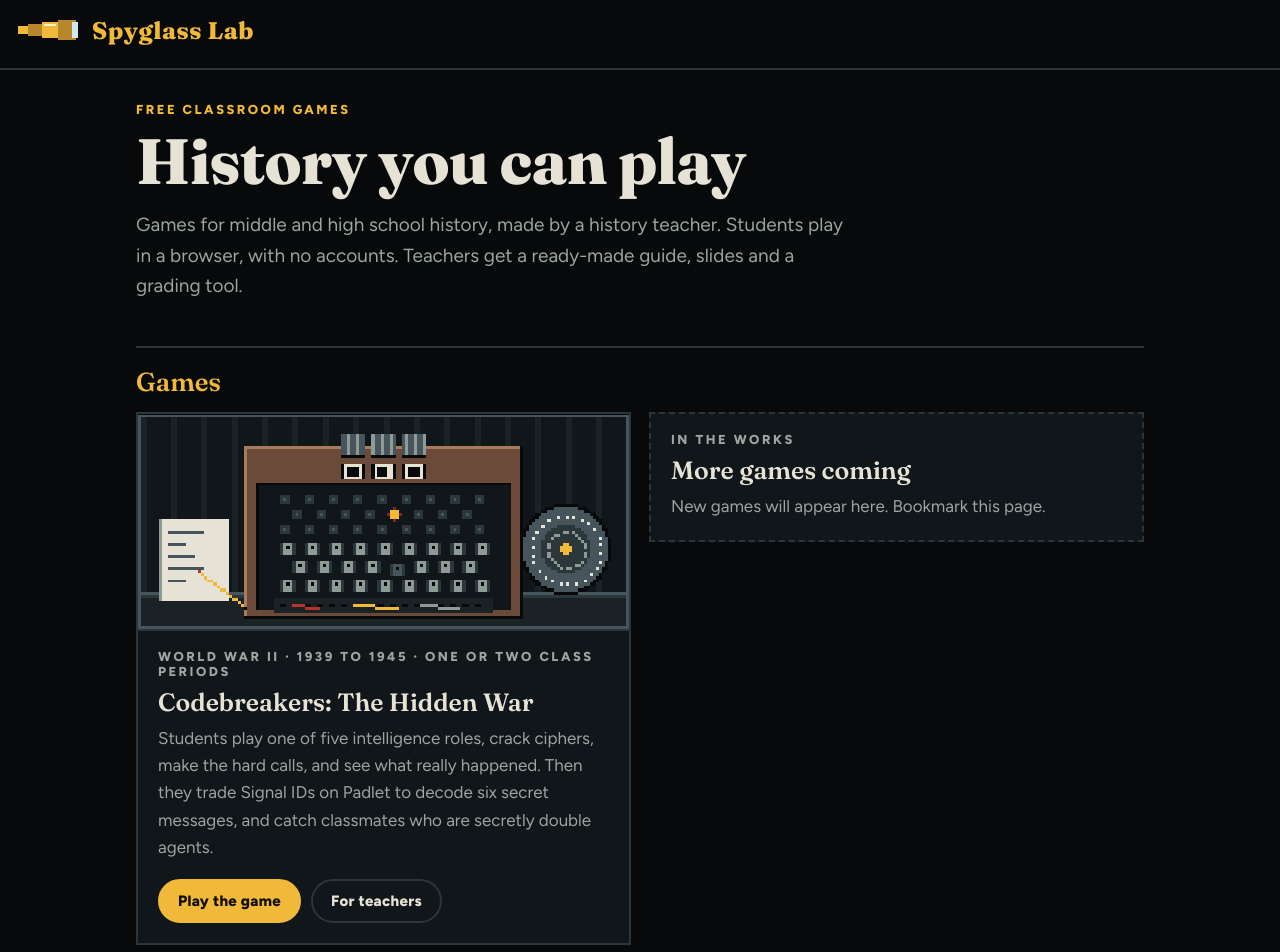
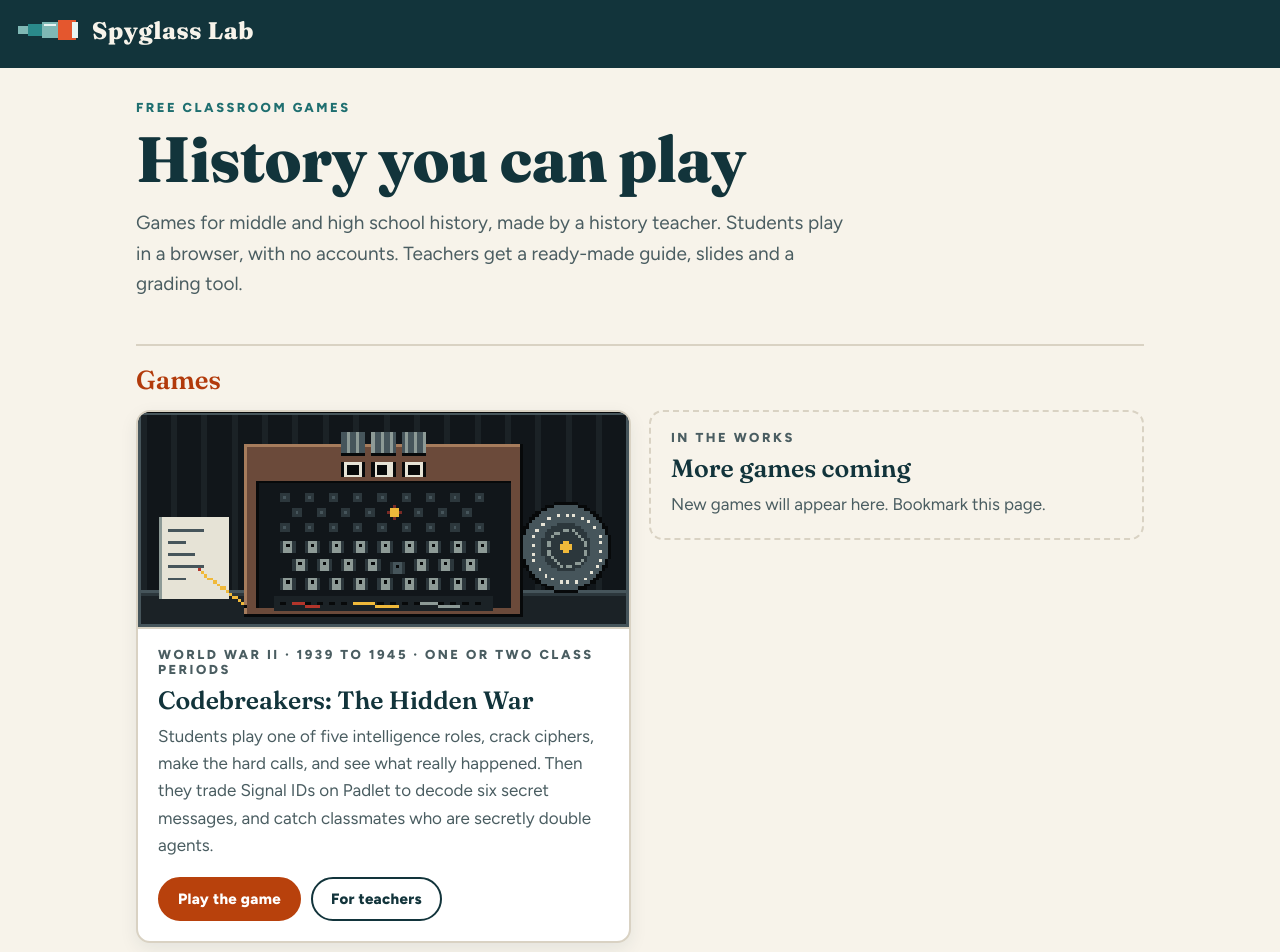
Before and after one commit to spyglass-lab/spyglass-lab.github.io, a plain HTML site: page index.html in a window 1280 px wide. Shown: the top 952 px of the page. Drawn offline with Linux system fonts and the light colour scheme.

Commit message:
Spyglass Lab gets its own colors: light sea chart
Warm paper background, deep sea-teal ink and header, vermilion buttons
and headings, rounded cards; logo recolored. Unlike the game's
near-black and brass. All text meets WCAG AA contrast.

Co-Authored-By: Claude Opus 5.5 <noreply@anthropic.com>

```diff
--- a/index.html
+++ b/index.html
@@ -38,36 +38,39 @@
   unicode-range: U+0000-00FF, U+0131, U+0152-0153, U+02BB-02BC, U+02C6, U+02DA, U+02DC, U+0304, U+0308, U+0329, U+2000-206F, U+20AC, U+2122, U+2191, U+2193, U+2212, U+2215, U+FEFF, U+FFFD;
 }
 
-:root { --bg: #07090a; --panel: #10161a; --line: #2a363b; --ink: #e6e3d6; --dim: #9aa6a0; --gold: #f0b93a; --gold-d: #b8872a; }
+/* Spyglass Lab palette: a light sea chart (warm paper, deep sea-teal ink, vermilion accent), deliberately unlike any game's
+   look (Codebreakers is near-black and brass). Every text pair meets WCAG AA contrast (checked: 5.3:1 or better). */
+:root { --bg: #F7F3EA; --panel: #FFFFFF; --line: #D9D2C3; --ink: #12343B; --dim: #4A5D61; --teal: #1F6F70; --accent: #B23A0B; --btn: #B8410C; --btn-h: #8F3209; --head: #12343B; --cream: #F7F3EA; }
 * { box-sizing: border-box; }
 body { margin: 0; background: var(--bg); color: var(--ink); font: 17px/1.6 "Figtree", system-ui, sans-serif; }
-a { color: var(--gold); }
-a:focus-visible, .btn:focus-visible { outline: 3px solid #8ab4f8; outline-offset: 2px; }
-.top { border-bottom: 2px solid var(--line); padding: 14px 16px; }
-.brand { display: inline-flex; align-items: center; gap: 12px; text-decoration: none; color: var(--gold); font: 800 24px "Fraunces", Georgia, serif; letter-spacing: .5px; }
+a { color: var(--accent); }
+a:focus-visible, .btn:focus-visible { outline: 3px solid #1D4ED8; outline-offset: 2px; }
+.top { background: var(--head); padding: 14px 16px; }
+.top .brand:focus-visible { outline-color: #9CC9FF; }
+.brand { display: inline-flex; align-items: center; gap: 12px; text-decoration: none; color: var(--cream); font: 800 24px "Fraunces", Georgia, serif; letter-spacing: .5px; }
 .glass { width: 64px; height: 32px; }
 .wrap { max-width: 1040px; margin: 0 auto; padding: 32px 16px 48px; }
-.kick, .tag { font: 800 13px "Figtree", sans-serif; letter-spacing: 2.5px; text-transform: uppercase; color: var(--gold); margin: 0; }
+.kick, .tag { font: 800 13px "Figtree", sans-serif; letter-spacing: 2.5px; text-transform: uppercase; color: var(--teal); margin: 0; }
 h1 { font: 800 clamp(36px, 7vw, 64px)/1.05 "Fraunces", Georgia, serif; margin: 10px 0 16px; letter-spacing: -.5px; }
 .lede { font-size: 19px; color: var(--dim); max-width: 720px; margin: 0; }
-.sec { font: 600 26px "Fraunces", Georgia, serif; color: var(--gold); margin: 44px 0 14px; border-top: 2px solid var(--line); padding-top: 18px; }
+.sec { font: 600 26px "Fraunces", Georgia, serif; color: var(--accent); margin: 44px 0 14px; border-top: 2px solid var(--line); padding-top: 18px; }
 .games { display: grid; grid-template-columns: repeat(auto-fit, minmax(300px, 1fr)); gap: 18px; }
-.game { background: var(--panel); border: 2px solid var(--line); display: flex; flex-direction: column; }
+.game { background: var(--panel); border: 2px solid var(--line); border-radius: 14px; overflow: hidden; display: flex; flex-direction: column; box-shadow: 0 6px 18px rgba(18, 52, 59, .08); }
 .game img { width: 100%; height: auto; display: block; image-rendering: pixelated; border-bottom: 2px solid var(--line); background: #000; }
 .gbody { padding: 18px 20px 20px; display: flex; flex-direction: column; gap: 8px; flex: 1; }
 .game h3 { margin: 0; font: 600 25px/1.2 "Fraunces", Georgia, serif; color: var(--ink); }
 .game p { margin: 0; color: var(--dim); }
 .game .row { display: flex; flex-wrap: wrap; gap: 10px; margin-top: auto; padding-top: 10px; }
-.soon { border-style: dashed; align-self: start; }
-.btn { display: inline-block; background: var(--gold); color: #120d00; text-decoration: none; font: 800 15px "Figtree", sans-serif; letter-spacing: .3px; padding: 11px 18px; border: 2px solid var(--gold); border-radius: 999px; }
-.btn:hover { background: #ffd067; }
-.btn.ghost { background: transparent; color: var(--ink); border-color: var(--line); } .btn.ghost:hover { border-color: var(--gold); color: var(--gold); }
+.soon { border-style: dashed; align-self: start; background: transparent; box-shadow: none; }
+.btn { display: inline-block; background: var(--btn); color: #FFFFFF; text-decoration: none; font: 800 15px "Figtree", sans-serif; letter-spacing: .3px; padding: 11px 18px; border: 2px solid var(--btn); border-radius: 999px; }
+.btn:hover { background: var(--btn-h); border-color: var(--btn-h); }
+.btn.ghost { background: transparent; color: var(--ink); border-color: var(--ink); } .btn.ghost:hover { background: var(--ink); color: var(--cream); }
 .facts { margin: 0; padding-left: 20px; color: var(--dim); } .facts li { margin: 8px 0; } .facts b { color: var(--ink); }
 .foot { border-top: 2px solid var(--line); padding: 18px 16px; text-align: center; color: var(--dim); font-size: 14px; }
 </style></head><body>
 <header class="top">
   <a class="brand" href="./" aria-label="Spyglass Lab home">
-    <svg class="glass" viewBox="0 0 64 32" aria-hidden="true" shape-rendering="crispEdges"><rect x="2" y="12" width="10" height="8" fill="#f0b93a"/><rect x="12" y="10" width="14" height="12" fill="#b8872a"/><rect x="26" y="8" width="16" height="16" fill="#f0b93a"/><rect x="42" y="6" width="18" height="20" fill="#b8872a"/><rect x="56" y="8" width="6" height="16" fill="#cfe8f0"/><rect x="28" y="10" width="12" height="2" fill="#fff3cf"/></svg>
+    <svg class="glass" viewBox="0 0 64 32" aria-hidden="true" shape-rendering="crispEdges"><rect x="2" y="12" width="10" height="8" fill="#7FB8B5"/><rect x="12" y="10" width="14" height="12" fill="#2A8A8B"/><rect x="26" y="8" width="16" height="16" fill="#7FB8B5"/><rect x="42" y="6" width="18" height="20" fill="#E4572E"/><rect x="56" y="8" width="6" height="16" fill="#E9F4F2"/><rect x="28" y="10" width="12" height="2" fill="#E9F4F2"/></svg>
     <span>Spyglass Lab</span>
   </a>
 </header>
```
Also changed, not shown: build.js (+15 -12 lines), page.html (+1 -1 lines).
